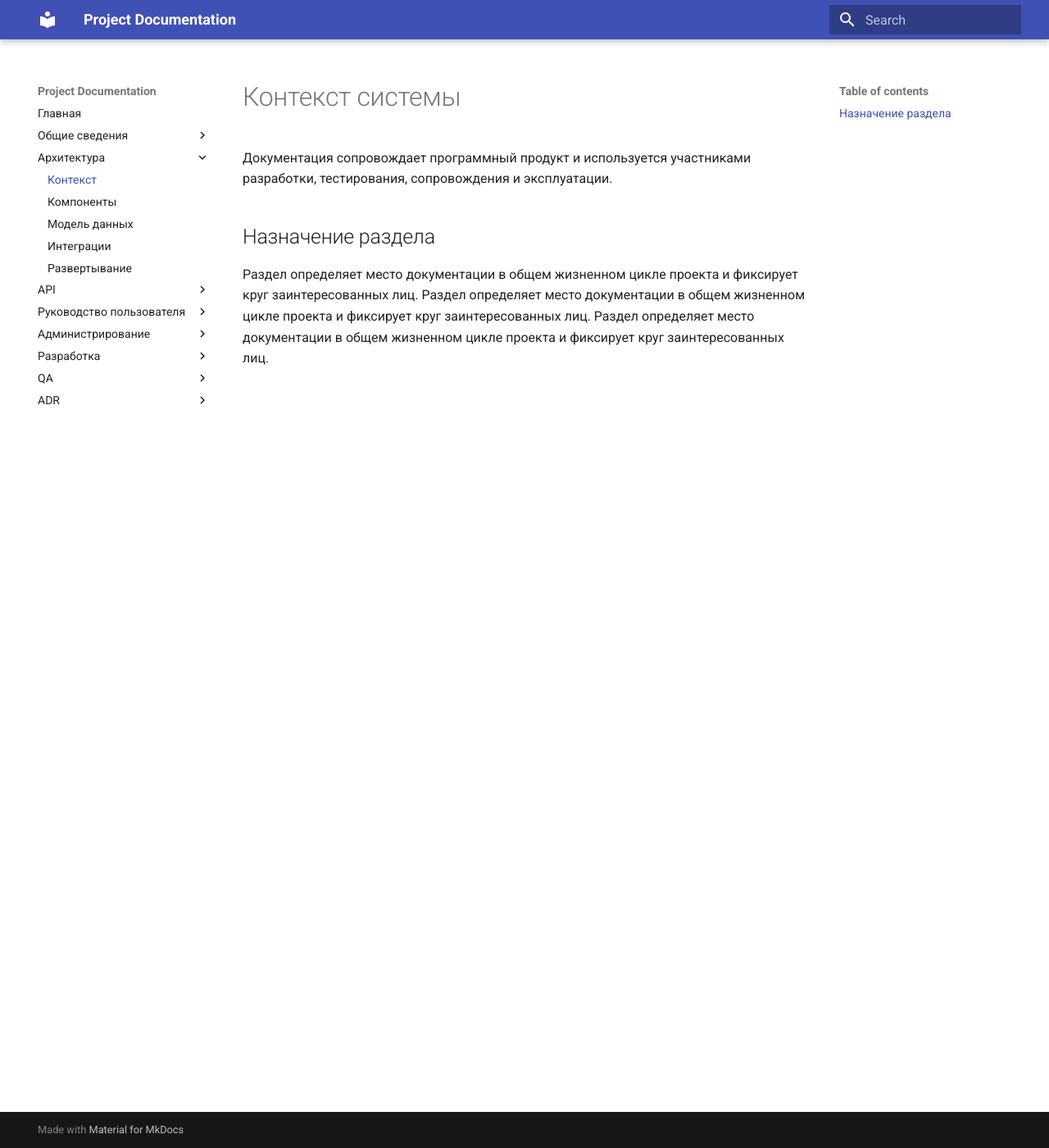
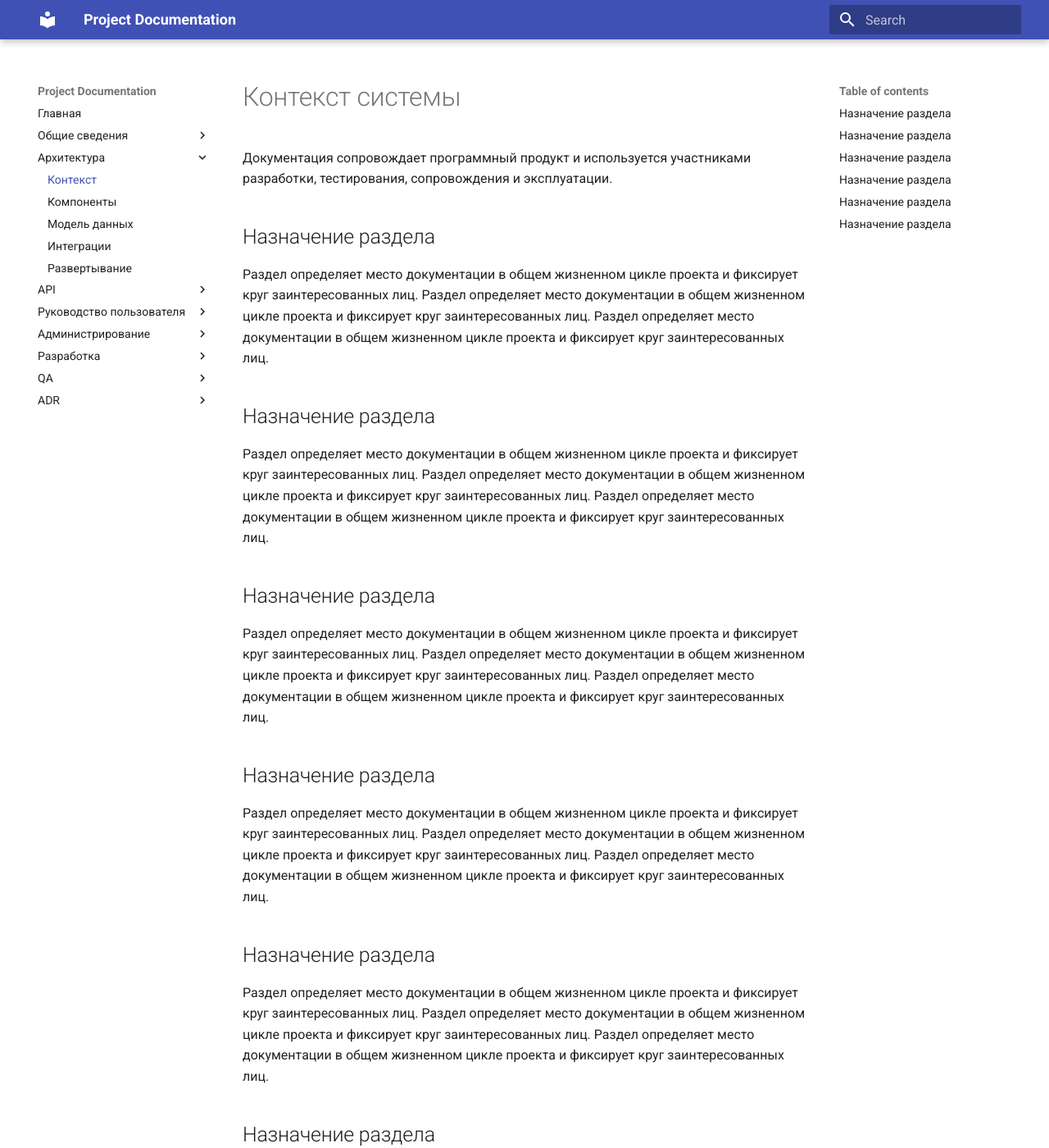
Before and after one commit to techwri/Demo, an MkDocs documentation site: the page built from docs/architecture/context.md, in a window 1280 px wide and 1400 px high. Shown: the whole window at 82% size. Built offline with MkDocs 1.6.1 and Material for MkDocs 9.7.7, drawn with Linux system fonts in a browser that asks for light colours.

Commit message:
Update context.md

```diff
--- a/docs/architecture/context.md
+++ b/docs/architecture/context.md
@@ -7,3 +7,36 @@
 Раздел определяет место документации в общем жизненном цикле проекта и фиксирует круг заинтересованных лиц.
 Раздел определяет место документации в общем жизненном цикле проекта и фиксирует круг заинтересованных лиц.
 Раздел определяет место документации в общем жизненном цикле проекта и фиксирует круг заинтересованных лиц.
+
+
+## Назначение раздела
+
+Раздел определяет место документации в общем жизненном цикле проекта и фиксирует круг заинтересованных лиц.
+Раздел определяет место документации в общем жизненном цикле проекта и фиксирует круг заинтересованных лиц.
+Раздел определяет место документации в общем жизненном цикле проекта и фиксирует круг заинтересованных лиц.
+
+## Назначение раздела
+
+Раздел определяет место документации в общем жизненном цикле проекта и фиксирует круг заинтересованных лиц.
+Раздел определяет место документации в общем жизненном цикле проекта и фиксирует круг заинтересованных лиц.
+Раздел определяет место документации в общем жизненном цикле проекта и фиксирует круг заинтересованных лиц.
+
+## Назначение раздела
+
+Раздел определяет место документации в общем жизненном цикле проекта и фиксирует круг заинтересованных лиц.
+Раздел определяет место документации в общем жизненном цикле проекта и фиксирует круг заинтересованных лиц.
+Раздел определяет место документации в общем жизненном цикле проекта и фиксирует круг заинтересованных лиц.
+
+
+## Назначение раздела
+
+Раздел определяет место документации в общем жизненном цикле проекта и фиксирует круг заинтересованных лиц.
+Раздел определяет место документации в общем жизненном цикле проекта и фиксирует круг заинтересованных лиц.
+Раздел определяет место документации в общем жизненном цикле проекта и фиксирует круг заинтересованных лиц.
+
+
+## Назначение раздела
+
+Раздел определяет место документации в общем жизненном цикле проекта и фиксирует круг заинтересованных лиц.
+Раздел определяет место документации в общем жизненном цикле проекта и фиксирует круг заинтересованных лиц.
+Раздел определяет место документации в общем жизненном цикле проекта и фиксирует круг заинтересованных лиц.
```
